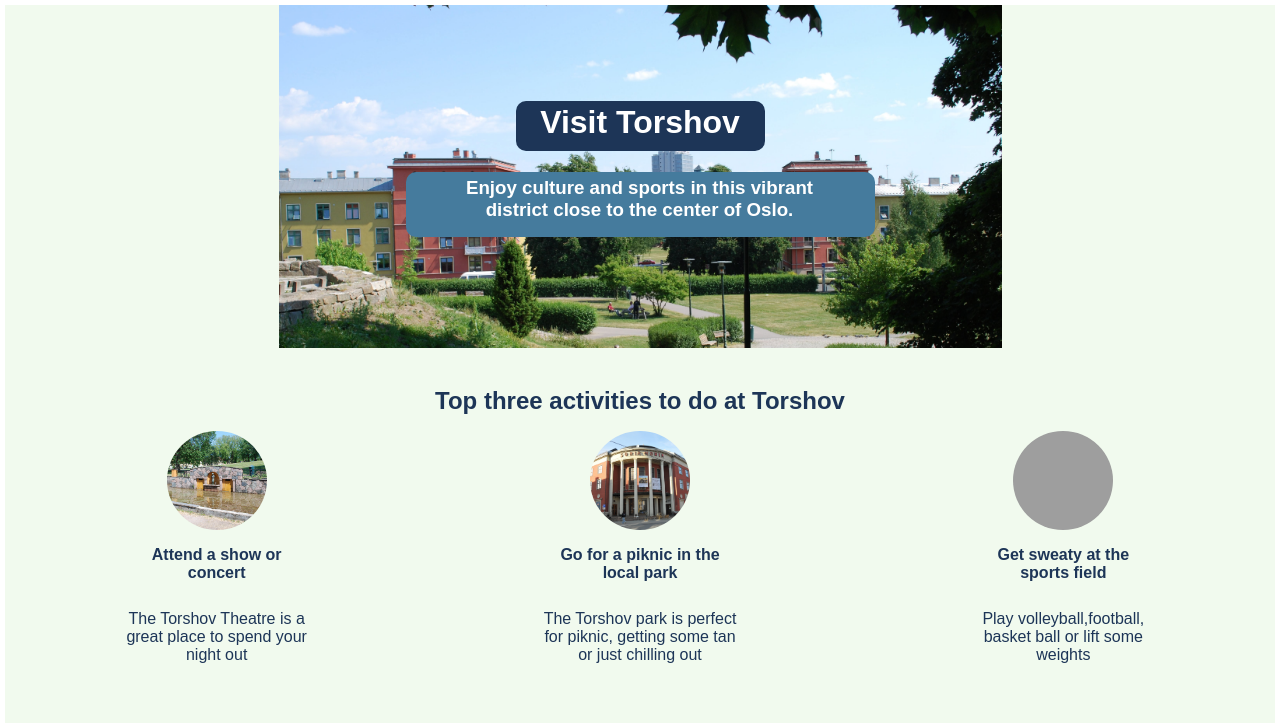
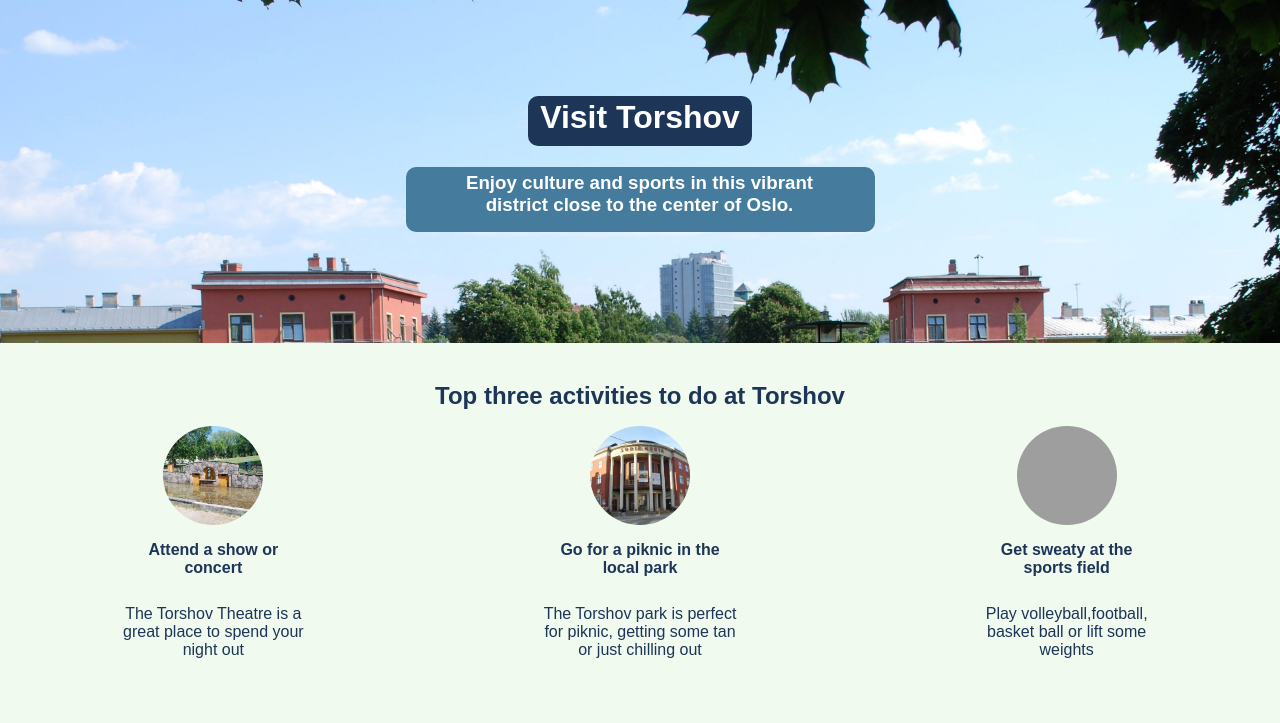
Before and after one commit to eshan-one/Hometown_homepage, a plain HTML site: page index.html in a window 1280 px wide. Shown: the top 723 px of the page. Drawn offline with nearby package versions, Linux system fonts and the light colour scheme; grey boxes are pictures that could not be loaded.

Commit message:
Add files via upload

```diff
--- a/styles.css
+++ b/styles.css
@@ -12,14 +12,14 @@ DARK BLUE: #1D3557
     background-image: url("images/torshov.jpg");
     background-size: cover;
     margin: 0px auto;
-    width: 723px;
+
     height: 343px;
     background-color: #F1FAEE;
 
 }
 
 #visit-torshov{
-    width: 225px;
+    max-width: 225px;
     height: 42px;
 
     text-align: center;
@@ -242,15 +242,15 @@ margin-bottom: 84px;
 
 
 body {
-    margin-left: auto;
-    margin-right: auto;
+    margin: 0;
     text-align: center;
-    border: 5px solid white;
+
     background-color: #F1FAEE;
+    padding: 0;
 
 
 }
 
 img {
-    width: 100px;
+    width: 100%;
 }
```
